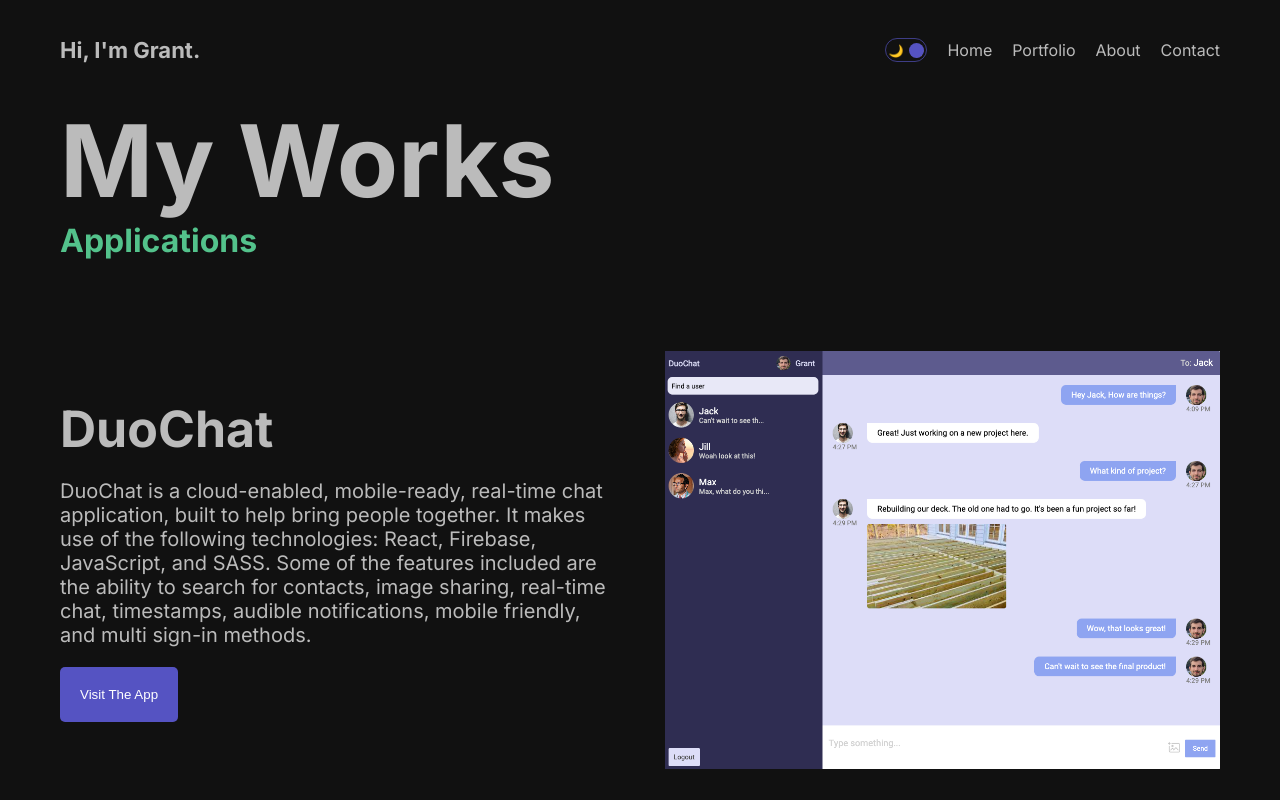
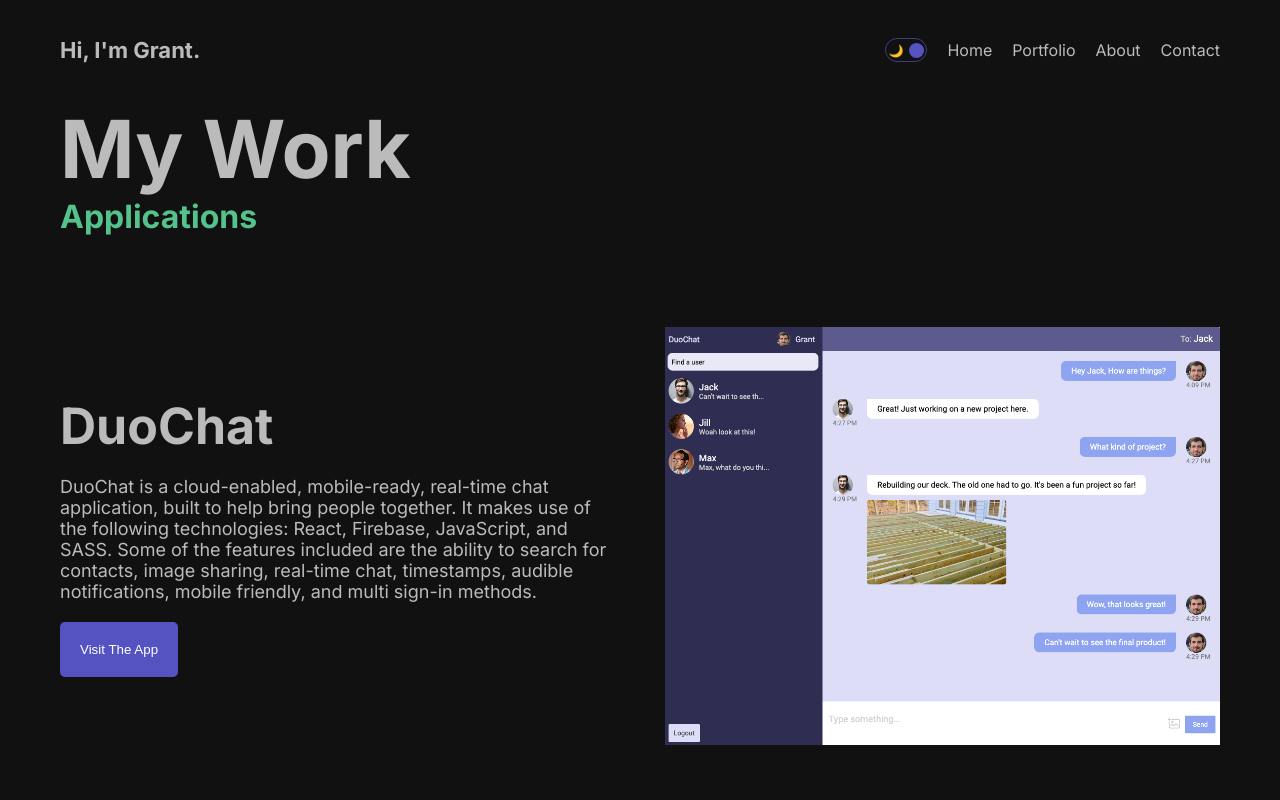
Before and after one commit to GrantLicata/Portfolio, a Next.js app: page /portfolio in a window 1280 px wide. Shown: the top 800 px of the page. Built offline with nearby package versions, Linux system fonts and the light colour scheme.

Commit message:
Font base set to 18pt standard

```diff
--- a/src/app/portfolio/layout.js
+++ b/src/app/portfolio/layout.js
@@ -4,7 +4,7 @@ import styles from "./page.module.css";
 const layout = ({ children }) => {
   return (
     <div>
-      <h1 className={styles.mainTitle}>My Works</h1>
+      <h1 className={styles.mainTitle}>My Work</h1>
       {children}
     </div>
   );
--- a/src/app/portfolio/page.module.css
+++ b/src/app/portfolio/page.module.css
@@ -2,7 +2,7 @@
 }
 
 .mainTitle {
-  font-size: 100px;
+  font-size: 80px;
 }
 
 .categoryTitle {
@@ -43,7 +43,7 @@
 }
 
 .description {
-  font-size: 20px;
+  font-size: 18px;
 }
 
 .inDevelopmentButton {
```
